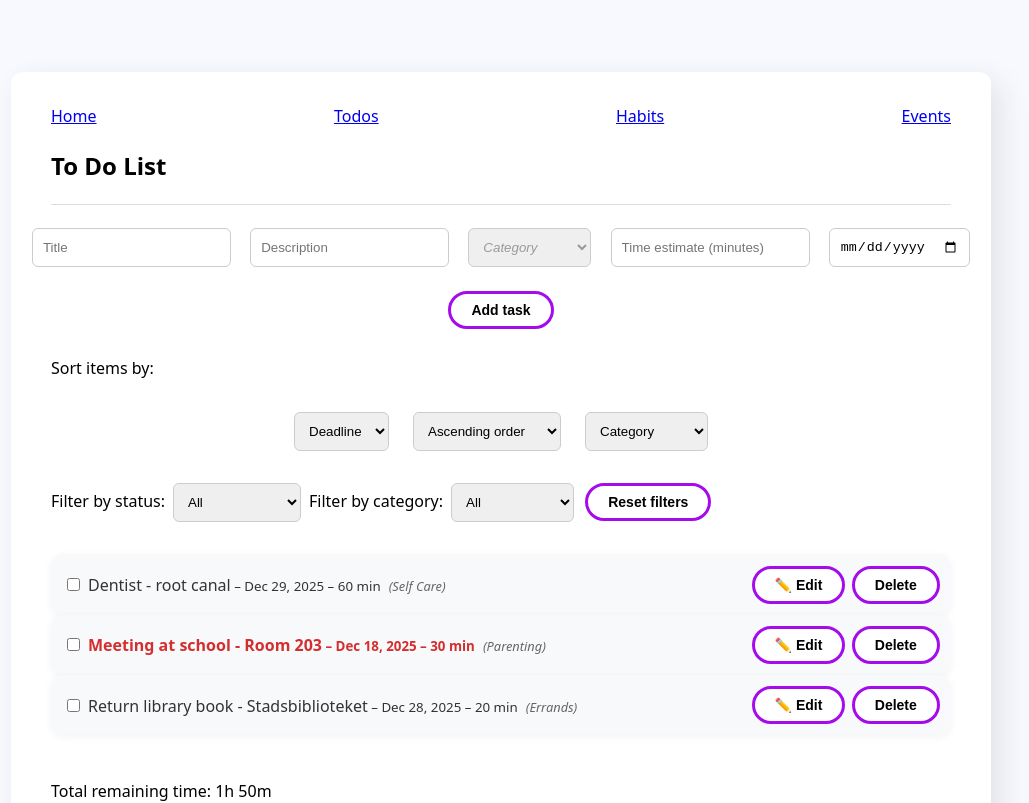
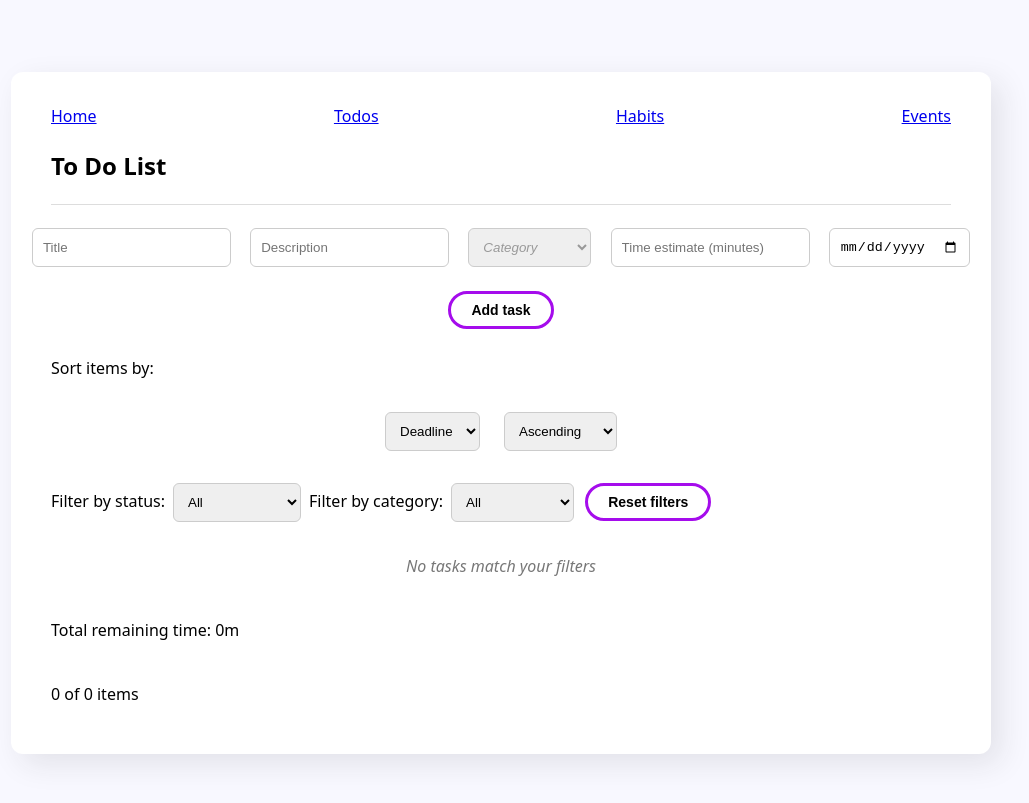
Before and after one commit to annaangvallskeppstedt-spec/Projektarbete-grupp-6, a React (Vite) app: page /Todos in a window 1280 px wide. Shown: the top 803 px of the page, without its empty margins (139-1168 px from the left). Built offline with nearby package versions, Linux system fonts and the light colour scheme.

Commit message:
Implement Todo functionality with local storage persistence and update Home component to display upcoming todos

```diff
--- a/src/App.jsx
+++ b/src/App.jsx
@@ -1,4 +1,4 @@
-import { useState } from "react";
+import { useState, useEffect } from "react";
 import "./App.css";
 import { Routes, Route } from "react-router-dom";
 import Home from "./pages/Home";
@@ -9,18 +9,31 @@ import Events from "./pages/Events";
 function App() {
   const [events, setEvents] = useState([]);
 
+  const [todos, setTodos] = useState(() => {
+    const saved = localStorage.getItem("todos");
+    return saved ? JSON.parse(saved) : [];
+  });
+
+  useEffect(() => {
+    localStorage.setItem("todos", JSON.stringify(todos));
+  }, [todos]);
+
   return (
-    <div>
     <Routes>
-        <Route path="/" element={<Home events={events} />} />
-        <Route path="/todos" element={<Todos />} />
+      <Route path="/" element={<Home events={events} todos={todos} />} />
+
+      <Route
+        path="/todos"
+        element={<Todos todos={todos} setTodos={setTodos} />}
+      />
+
       <Route path="/habits" element={<Habits />} />
+
       <Route
         path="/events"
         element={<Events events={events} setEvents={setEvents} />}
       />
     </Routes>
-    </div>
   );
 }
 
--- a/src/components/TodoList.jsx
+++ b/src/components/TodoList.jsx
@@ -1,68 +1,40 @@
+import React, { useMemo, useState, useEffect } from "react";
+import TodoItem from "./TodoItem";
 
-import React, { useMemo, useState,useEffect } from 'react';
-import TodoItem from './TodoItem';
+function TodoList({ todos, setTodos }) {
+  const [text, setText] = useState("");
+  const [description, setDescription] = useState("");
+  const [deadline, setDeadline] = useState("");
+  const [category, setCategory] = useState("");
+  const [filterCategory, setFilterCategory] = useState("all");
+  const [timeEstimate, setTimeEstimate] = useState("");
+  const [statusFilter, setStatusFilter] = useState("all");
 
-function TodoList() {
-  const [text, setText] = useState('');
-  const [description, setDescription] = useState('');
-  const [deadline, setDeadline] = useState('');
-  const [category, setCategory] = useState('');
-  const [filterCategory, setFilterCategory] = useState("all")
-  const [timeEstimate, setTimeEstimate] = useState('');
-  const [statusFilter, setStatusFilter] = useState('all');
-  const [sortBy, setSortBy] = useState(localStorage.getItem('sortBy') ||
-  'deadline');
-  const [sortOrder, setSortOrder] = useState(localStorage.getItem('sortOrder') || 'asc');
+  const [sortBy, setSortBy] = useState(
+    localStorage.getItem("sortBy") || "deadline"
+  );
+  const [sortOrder, setSortOrder] = useState(
+    localStorage.getItem("sortOrder") || "asc"
+  );
 
   const categories = [
-    'Work',
-    'Home',
-    'Parenting',
-    'Errands',
-    'Self-care',
-    'Finance',
-    'Relationships'
+    "Work",
+    "Home",
+    "Parenting",
+    "Errands",
+    "Self-care",
+    "Finance",
+    "Relationships",
   ];
 
-  const [tasks, setTasks] = useState(() => {
-  const saved = localStorage.getItem('todos');
-  return saved ? JSON.parse(saved) : [
-    {
-      id: 1,
-      text: 'Dentist',
-      description: 'root canal',
-      category: 'self-care',
-      timeEstimate: 60,
-      deadline: '2025-12-29',
-      completed: false
-    },
-    {
-      id: 2,
-      text: 'Meeting at school',
-      description: 'Room 203',
-      category: 'parenting',
-      timeEstimate: 30,
-      deadline: '2025-12-18',
-      completed: false
-    },
-    {
-      id: 3,
-      text: 'Return library book',
-      description: 'Stadsbiblioteket',
-      category: 'errands',
-      timeEstimate: 20,
-      deadline: '2025-12-28',
-      completed: false
-    }
-  ];
-});
+  /* -------------------- Persist todos -------------------- */
+  useEffect(() => {
+    localStorage.setItem("todos", JSON.stringify(todos));
+  }, [todos]);
 
+  /* -------------------- Persist filters -------------------- */
   useEffect(() => {
-  localStorage.setItem('todos', JSON.stringify(tasks));
-}, [tasks]);
-
-  useEffect(() => {
-  const saved = JSON.parse(localStorage.getItem('todoFilters'));
+    const saved = JSON.parse(localStorage.getItem("todoFilters"));
     if (saved) {
       setStatusFilter(saved.statusFilter);
     }
@@ -70,71 +42,61 @@ useEffect(() => {
 
   useEffect(() => {
     localStorage.setItem(
-  'todoFilters',
-  JSON.stringify({ statusFilter})
+      "todoFilters",
+      JSON.stringify({ statusFilter })
     );
   }, [statusFilter]);
 
   useEffect(() => {
-  localStorage.setItem('sortBy', sortBy);
-  localStorage.setItem('sortOrder', sortOrder);
+    localStorage.setItem("sortBy", sortBy);
+    localStorage.setItem("sortOrder", sortOrder);
   }, [sortBy, sortOrder]);
 
-
+  /* -------------------- Derived data -------------------- */
   const filteredTasks = useMemo(() => {
-  return tasks.filter(task => {
-    // status filter
-    if (statusFilter === 'completed' && !task.completed) return false;
-    if (statusFilter === 'active' && task.completed) return false;
-
-    // category filter
-    if (filterCategory !== 'all' && task.category !== filterCategory) {
+    return todos.filter((task) => {
+      if (statusFilter === "completed" && !task.completed) return false;
+      if (statusFilter === "active" && task.completed) return false;
+      if (filterCategory !== "all" && task.category !== filterCategory)
         return false;
-    }
-
       return true;
     });
-}, [tasks, statusFilter, filterCategory]);
+  }, [todos, statusFilter, filterCategory]);
+
   const sortedTasks = useMemo(() => {
     const sorted = [...filteredTasks];
 
     sorted.sort((a, b) => {
       let result = 0;
 
-    if (sortBy === 'deadline') {
+      if (sortBy === "deadline") {
         result = new Date(a.deadline) - new Date(b.deadline);
       }
 
-    if (sortBy === 'time') {
+      if (sortBy === "time") {
         result = a.timeEstimate - b.timeEstimate;
       }
 
-    if (sortBy === 'status') {
+      if (sortBy === "status") {
         result = Number(a.completed) - Number(b.completed);
       }
 
-    return sortOrder === 'asc' ? result : -result;
+      return sortOrder === "asc" ? result : -result;
     });
 
     return sorted;
   }, [filteredTasks, sortBy, sortOrder]);
 
-  const totalCount = tasks.length;
+  const totalCount = todos.length;
   const visibleCount = filteredTasks.length;
-
-  const categoryCounts = useMemo(() => {
-  return tasks.reduce((acc, task) => {
-  acc[task.category] = (acc[task.category] || 0) + 1;
-  return acc;
-  }, {});
-  }, [tasks]);
 
   const totalTime = useMemo(() => {
     return filteredTasks
-    .filter(task => !task.completed)
+      .filter((task) => !task.completed)
       .reduce((sum, task) => sum + (task.timeEstimate || 0), 0);
   }, [filteredTasks]);
 
+  /* -------------------- Helpers -------------------- */
   function formatTime(minutes) {
     const hours = Math.floor(minutes / 60);
     const mins = minutes % 60;
@@ -144,12 +106,19 @@ useEffect(() => {
     return `${mins}m`;
   }
 
+  /* -------------------- Actions -------------------- */
   function addTask() {
     const selectedDate = new Date(deadline);
     const today = new Date();
 
-  if (!text || !deadline || !timeEstimate || !category || selectedDate <= today) {
-  alert('Fill in all fields and choose a future date');
+    if (
+      !text ||
+      !deadline ||
+      !timeEstimate ||
+      !category ||
+      selectedDate <= today
+    ) {
+      alert("Fill in all fields and choose a future date");
       return;
     }
 
@@ -160,32 +129,33 @@ useEffect(() => {
       category,
       deadline,
       timeEstimate: Number(timeEstimate),
-  completed: false
+      completed: false,
     };
 
-setTasks([...tasks, newTask]);
-setText('');
-setDescription('');
-setDeadline('');
-setCategory('');
-setTimeEstimate('');
+    setTodos([...todos, newTask]);
+
+    setText("");
+    setDescription("");
+    setDeadline("");
+    setCategory("");
+    setTimeEstimate("");
   }
 
   function deleteTask(id) {
-  setTasks(tasks.filter(task => task.id !== id));
+    setTodos(todos.filter((task) => task.id !== id));
   }
 
   function updateTask(id, updatedFields) {
-  setTasks(tasks.map(task =>
-    task.id === id
-      ? { ...task, ...updatedFields }
-      : task
-  ));
+    setTodos(
+      todos.map((task) =>
+        task.id === id ? { ...task, ...updatedFields } : task
+      )
+    );
   }
 
   function toggleCompleted(id) {
-  setTasks(
-    tasks.map(task =>
+    setTodos(
+      todos.map((task) =>
         task.id === id
           ? { ...task, completed: !task.completed }
           : task
@@ -194,9 +164,11 @@ setTimeEstimate('');
   }
 
   function resetFilters() {
-  setStatusFilter('all');
+    setStatusFilter("all");
+    setFilterCategory("all");
   }
 
+  /* -------------------- Render -------------------- */
   return (
     <div className="todo-list">
       <div className="todo-form">
@@ -204,26 +176,25 @@ setTimeEstimate('');
           type="text"
           placeholder="Title"
           value={text}
-  onChange={e => setText(e.target.value)}
+          onChange={(e) => setText(e.target.value)}
         />
 
         <input
           type="text"
           placeholder="Description"
           value={description}
-  onChange={e => setDescription(e.target.value)}
+          onChange={(e) => setDescription(e.target.value)}
         />
 
         <select
-  className={category === '' ? 'select-placeholder' : ''}
+          className={category === "" ? "select-placeholder" : ""}
           value={category}
-  onChange={e => setCategory(e.target.value)}
+          onChange={(e) => setCategory(e.target.value)}
         >
           <option value="" disabled>
             Category
           </option>
-
-  {categories.map(cat => (
+          {categories.map((cat) => (
             <option key={cat} value={cat.toLowerCase()}>
               {cat}
             </option>
@@ -234,46 +205,39 @@ setTimeEstimate('');
           type="number"
           placeholder="Time estimate (minutes)"
           value={timeEstimate}
-onChange={e => setTimeEstimate(e.target.value)}
+          onChange={(e) => setTimeEstimate(e.target.value)}
           min="1"
         />
 
         <input
           type="date"
           value={deadline}
-onChange={e => setDeadline(e.target.value)}
+          onChange={(e) => setDeadline(e.target.value)}
         />
-
       </div>
 
       <button onClick={addTask}>Add task</button>
 
       <p>Sort items by:</p>
-  <div className='sortItems'>
-  <select value={sortBy} onChange={e => setSortBy(e.target.value)}>
-  <option value="">Status</option>
+      <div className="sortItems">
+        <select value={sortBy} onChange={(e) => setSortBy(e.target.value)}>
           <option value="deadline">Deadline</option>
           <option value="time">Duration</option>
+          <option value="status">Status</option>
         </select>
 
-<select value={sortOrder} onChange={e => setSortOrder(e.target.value)}>
-  <option value="">Order</option>
-  <option value="asc">Ascending order</option>
-  <option value="desc">Descending order</option>
-</select>
-
-<select value={category} onChange={e => setCategory(e.target.value)}>
-  <option value="">Category</option>
-{categories.map(cat => (
-<option key={cat} value={cat.toLowerCase()}>{cat}</option>
-))}
+        <select value={sortOrder} onChange={(e) => setSortOrder(e.target.value)}>
+          <option value="asc">Ascending</option>
+          <option value="desc">Descending</option>
         </select>
       </div>
 
-
-<div className='listContainer'>
+      <div className="listContainer">
         <label>Filter by status:</label>
-  <select value={statusFilter} onChange={e => setStatusFilter(e.target.value)}>
+        <select
+          value={statusFilter}
+          onChange={(e) => setStatusFilter(e.target.value)}
+        >
           <option value="all">All</option>
           <option value="active">Not completed</option>
           <option value="completed">Completed</option>
@@ -282,10 +246,10 @@ onChange={e => setDeadline(e.target.value)}
         <label>Filter by category:</label>
         <select
           value={filterCategory}
-  onChange={e => setFilterCategory(e.target.value)}
+          onChange={(e) => setFilterCategory(e.target.value)}
         >
           <option value="all">All</option>
-  {categories.map(cat => (
+          {categories.map((cat) => (
             <option key={cat} value={cat.toLowerCase()}>
               {cat}
             </option>
@@ -295,13 +259,11 @@ onChange={e => setDeadline(e.target.value)}
         <button onClick={resetFilters}>Reset filters</button>
       </div>
 
-  {filteredTasks.length === 0 ? (
-  <p className="no-results">
-    No tasks match your filters
-  </p>
+      {sortedTasks.length === 0 ? (
+        <p className="no-results">No tasks match your filters</p>
       ) : (
         <ul className="todo-items">
-    {filteredTasks.map(task => (
+          {sortedTasks.map((task) => (
             <TodoItem
               key={task.id}
               task={task}
@@ -312,8 +274,11 @@ onChange={e => setDeadline(e.target.value)}
           ))}
         </ul>
       )}
+
       <p>Total remaining time: {formatTime(totalTime)}</p>
-  <p> {visibleCount} of {totalCount} items</p>
+      <p>
+        {visibleCount} of {totalCount} items
+      </p>
     </div>
   );
 }
--- a/src/pages/Todos.jsx
+++ b/src/pages/Todos.jsx
@@ -3,15 +3,13 @@ import Navbar from "../components/Navbar";
 import TodoList from "../components/TodoList";
 import '../index.css'
 
-function Todos() {
+function Todos({ todos, setTodos }) {
   return (
-     <div className="container">
+    <div className="container">
       <Navbar />
-
       <h2>To Do List</h2>
 
-
-      <TodoList />
+      <TodoList todos={todos} setTodos={setTodos} />
     </div>
   );
 }
```
Also changed, not shown: src/pages/Home.jsx (+45 -27 lines). Lines whose indentation alone changed are shown as unchanged.
